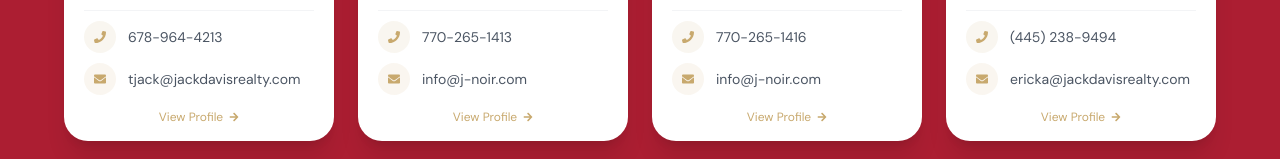
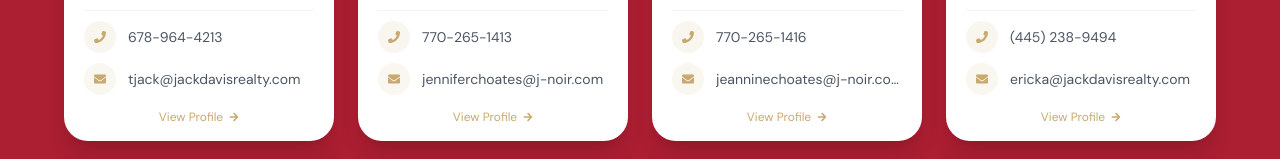
Before and after one commit to ShujaatAli88/jack-devis-realty, a React (Vite) app: page /about in a window 1280 px wide. Shown: the part 961-1120 px from the top of the page. Built offline with nearby package versions, Linux system fonts and the light colour scheme; the HTML template or start-up script is replaced by a standard one.

Commit message:
Added Emails for team members

```diff
--- a/src/components/Hero.jsx
+++ b/src/components/Hero.jsx
@@ -363,7 +363,7 @@
                     onClick={() => setSlide(i)}
                     className="rounded-full transition-all duration-300"
                     style={{
-                      background: i === slide ? GOLD : 'rgba(255,255,255,0.3)',
+                      background: i === slide ? '#ffffff' : 'rgba(255,255,255,0.3)',
                       width: i === slide ? '28px' : '8px',
                       height: '8px',
                     }}
@@ -410,7 +410,7 @@
                 <div className="px-7 py-6 space-y-5 overflow-y-auto flex-1 min-h-0" style={{ scrollbarWidth: 'thin', scrollbarColor: '#C8A96E transparent' }}>
 
                   {/* Location */}
-                  <div className="flex items-center gap-3 border-2 border-gray-100 focus-within:border-[#C8A96E] rounded-2xl px-4 py-3.5 bg-gray-50/60 transition-colors duration-200">
+                  <div className="flex items-center gap-3 border-2 border-gray-100 rounded-2xl px-4 py-3.5 bg-gray-50/60 transition-colors duration-200">
                       {/* Updated to black */}
                       <MdLocationOn className="text-xl flex-shrink-0" style={{ color: 'black' }} />
                       <input
--- a/src/data/agents.js
+++ b/src/data/agents.js
@@ -41,7 +41,7 @@
     subtitle: 'Buyer & Seller Specialist',
     image: '/Jennifer Choates.jpg',
     phone: '770-265-1413',
-    email: 'info@j-noir.com',
+    email: 'jenniferchoates@j-noir.com',
     licensedSince: null,
     dealsCount: null,
     yearsExp: null,
@@ -59,7 +59,7 @@
     subtitle: 'Buyer & Seller Specialist',
     image: '/Jeannine_Choates.jpg',
     phone: '770-265-1416',
-    email: 'info@j-noir.com',
+    email: 'jeanninechoates@j-noir.com',
     licensedSince: null,
     dealsCount: null,
     yearsExp: null,
```
